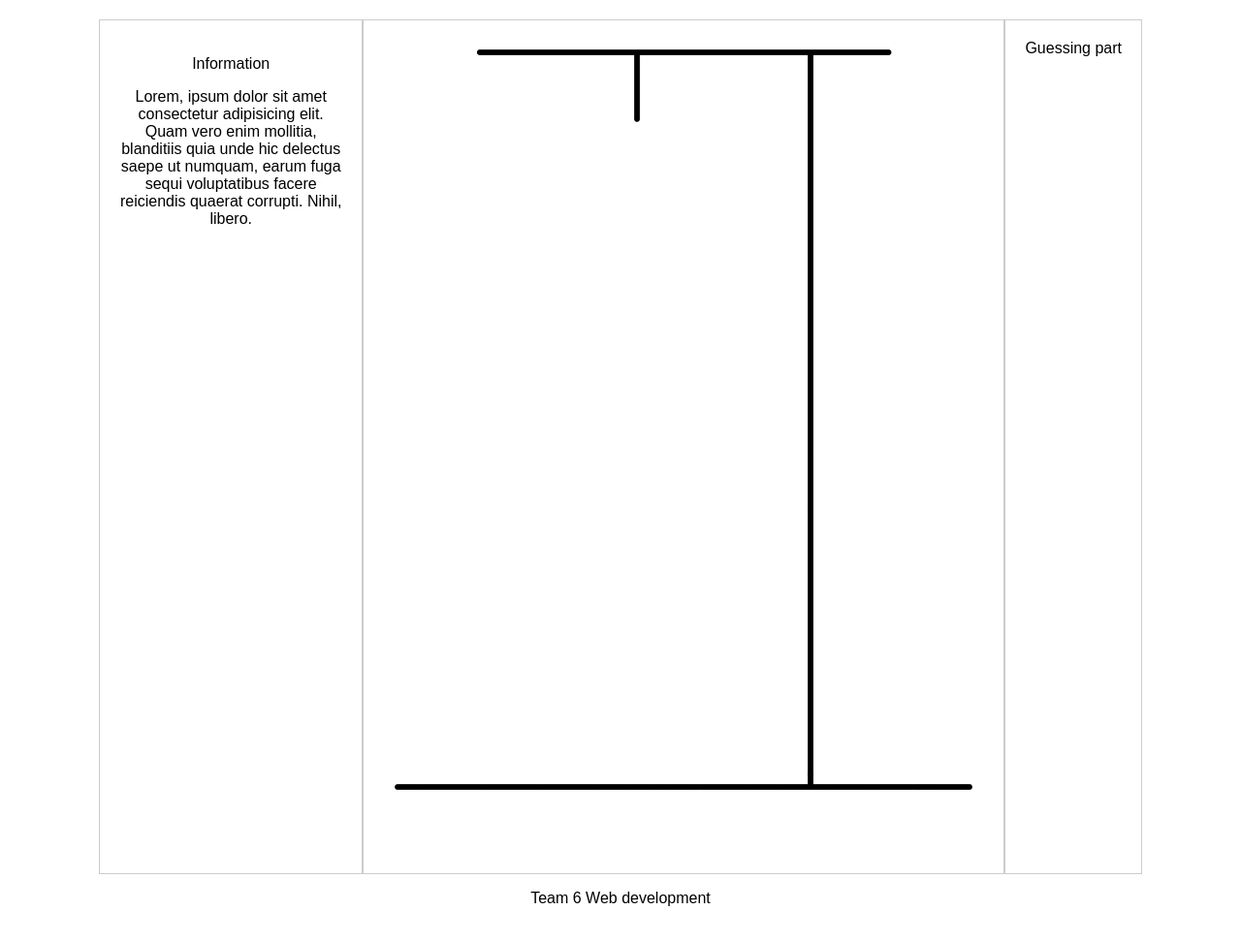
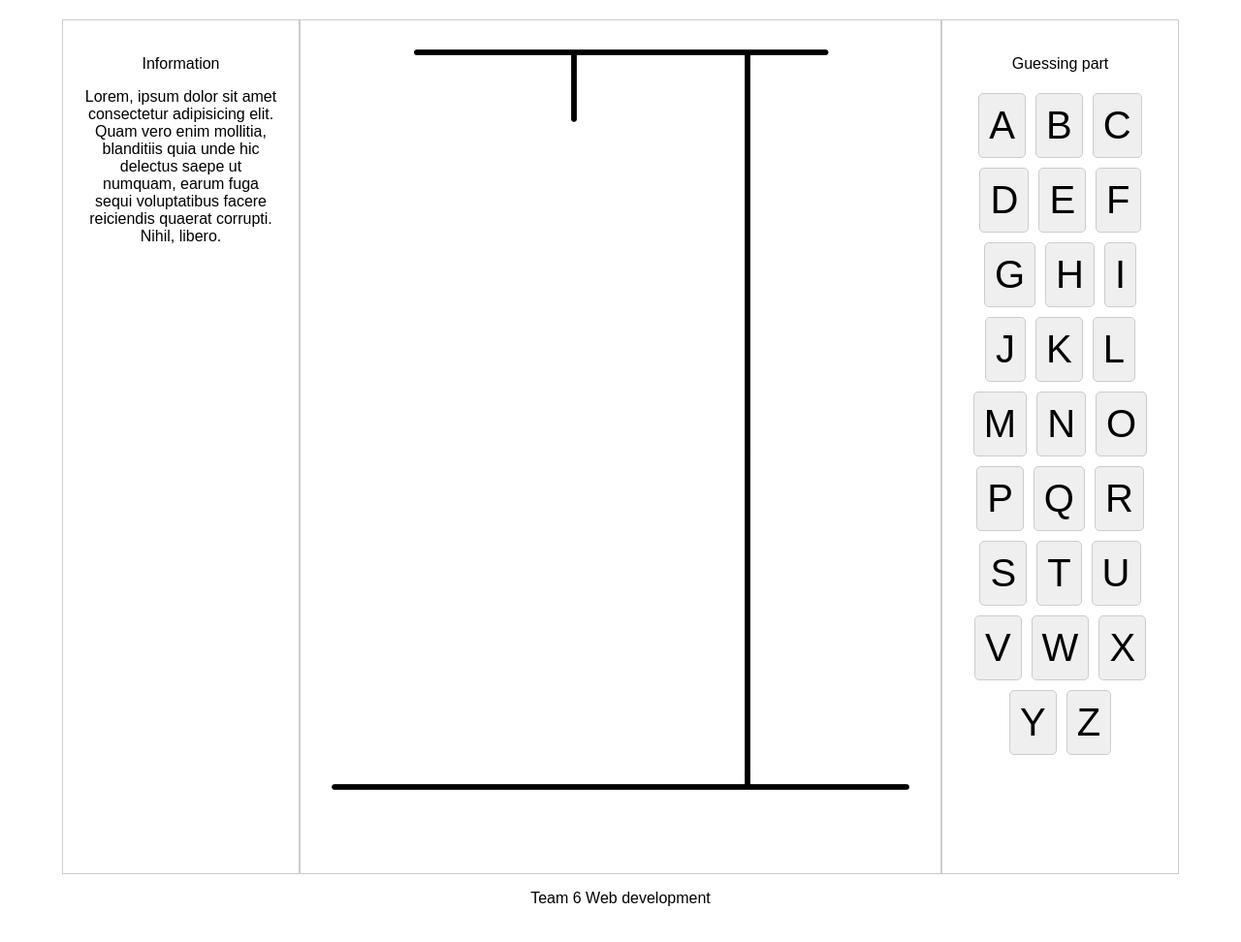
Before and after one commit to mpayton124/Hangman, a PHP site: page /gamescreen.html in a window 1280 px wide. Shown: the part 57-1029 px from the top of the page at 97% size. Run offline with PHP 8.4, Linux system fonts and the light colour scheme.

Commit message:
Adds the guessing letters: + Letters are hoverable +Allowing us to later disable the buttons after guess

```diff
--- a/gamescreen.html
+++ b/gamescreen.html
@@ -1,11 +1,13 @@
 <!DOCTYPE html>
 <html lang="en">
+
 <head>
     <meta charset="UTF-8">
     <meta name="viewport" content="width=device-width, initial-scale=1.0">
     <title>Hangman Game</title>
     <link rel="stylesheet" href="styles.css">
 </head>
+
 <body>
     <div class="container">
         <header>
@@ -19,7 +21,9 @@
                 <!-- information area -->
                 <!-- including level, difficulty, how many guesses left.  -->
                 <p>Information</p>
-                    Lorem, ipsum dolor sit amet consectetur adipisicing elit. Quam vero enim mollitia, blanditiis quia unde hic delectus saepe ut numquam, earum fuga sequi voluptatibus facere reiciendis quaerat corrupti. Nihil, libero.
+                Lorem, ipsum dolor sit amet consectetur adipisicing elit. Quam vero enim mollitia, blanditiis quia unde
+                hic delectus saepe ut numquam, earum fuga sequi voluptatibus facere reiciendis quaerat corrupti. Nihil,
+                libero.
             </div>
 
             <div class="column hangman">
@@ -35,8 +39,38 @@
 
             <div class="column guessing">
                 <!-- Guess input area -->
-                    Guessing part
+
+                <p>Guessing part</p>
                 <!-- to add buttons -->
+                <div class="letter-buttons">
+                    <button class="letter-button">A</button>
+                    <button class="letter-button">B</button>
+                    <button class="letter-button">C</button>
+                    <button class="letter-button">D</button>
+                    <button class="letter-button">E</button>
+                    <button class="letter-button">F</button>
+                    <button class="letter-button">G</button>
+                    <button class="letter-button">H</button>
+                    <button class="letter-button">I</button>
+                    <button class="letter-button">J</button>
+                    <button class="letter-button">K</button>
+                    <button class="letter-button">L</button>
+                    <button class="letter-button">M</button>
+                    <button class="letter-button">N</button>
+                    <button class="letter-button">O</button>
+                    <button class="letter-button">P</button>
+                    <button class="letter-button">Q</button>
+                    <button class="letter-button">R</button>
+                    <button class="letter-button">S</button>
+                    <button class="letter-button">T</button>
+                    <button class="letter-button">U</button>
+                    <button class="letter-button">V</button>
+                    <button class="letter-button">W</button>
+                    <button class="letter-button">X</button>
+                    <button class="letter-button">Y</button>
+                    <button class="letter-button">Z</button>
+                </div>
+
                 <p></p>
             </div>
 
@@ -49,4 +83,5 @@
         </footer>
     </div>
 </body>
+
 </html>
--- a/styles.css
+++ b/styles.css
@@ -26,7 +26,8 @@ h1 {
     align-items: center;
 }
 
-.play-button, .choose-difficulty {
+.play-button,
+.choose-difficulty {
     padding: 10px 20px;
     margin-bottom: 20px;
     font-size: 18px;
@@ -42,7 +43,7 @@ h1 {
     position: absolute;
     background-color: #f9f9f9;
     min-width: 120px;
-    box-shadow: 0 2px 4px rgba(0,0,0,0.1);
+    box-shadow: 0 2px 4px rgba(0, 0, 0, 0.1);
     z-index: 1;
     border-radius: 5px;
 }
@@ -68,15 +69,49 @@ h1 {
 }
 
 /* specific for hangman-game screen */
-#hangman-game{
+#hangman-game {
     display: flex;
     height: 100%;
     width: 100%;
     justify-content: center;
 }
-.information{
+
+.guessing {
+    width: 20%;
+
+}
+
+.letter-buttons {
+    display: flex;
+    flex-wrap: wrap;
+    justify-content: center;
+}
+
+.letter-buttons button {
+    margin: 5px;
+    padding: 10px;
+    font-size: 40px;
+    border: 1px solid #ccc;
+    border-radius: 5px;
+    cursor: pointer;
+}
+
+.letter-buttons button:hover {
+    background-color: #c7c793;
+
+}
+
+
+/* we can set a button to disabled with javascript once its already selected or guessed and make it red */
+.letter-buttons button:disabled {
+    background-color: #a94e4e;
+    cursor: not-allowed;
+}
+
+.information {
     width: 20%;
 }
+
 .column {
     padding: 20px;
     border: 1px solid #ccc;
```
Lines whose indentation alone changed are shown as unchanged.
